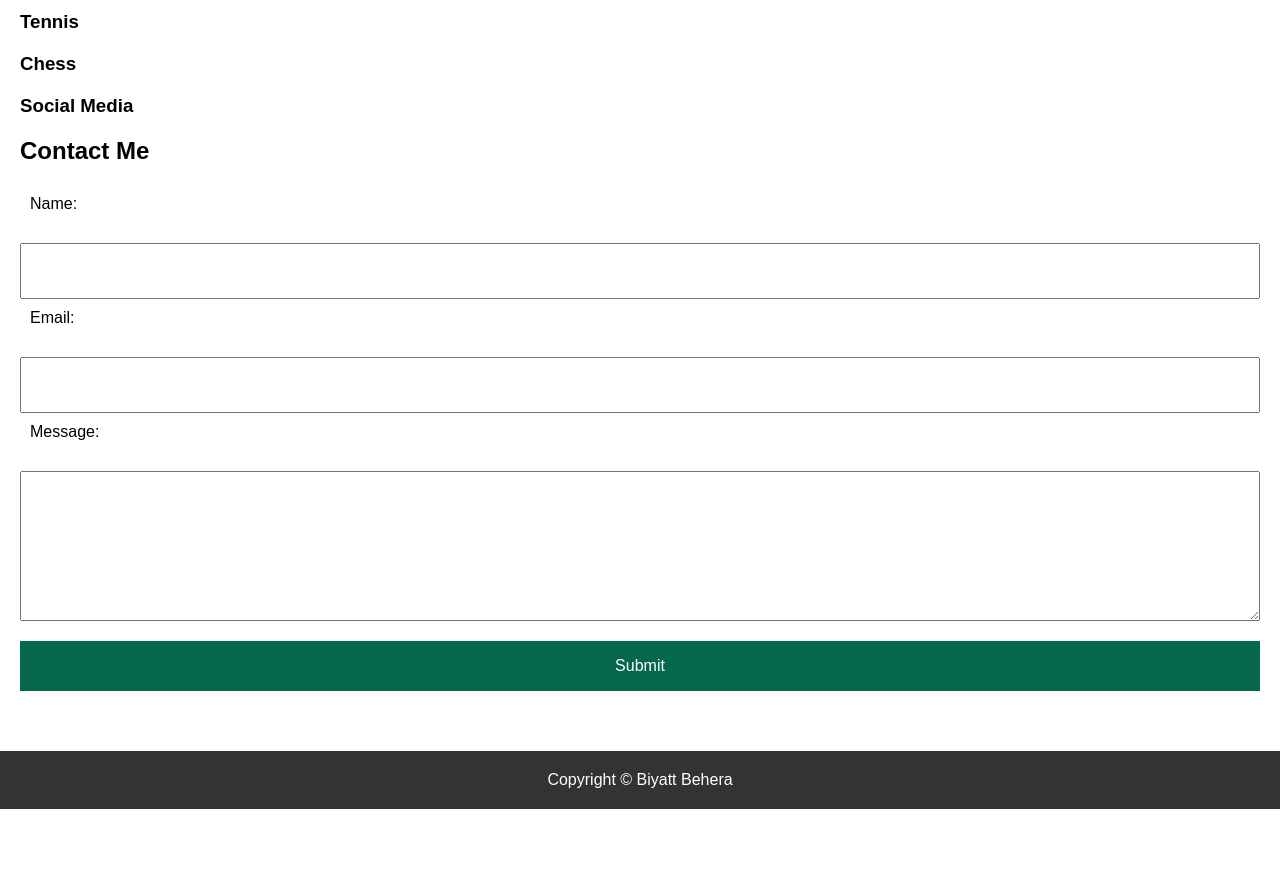
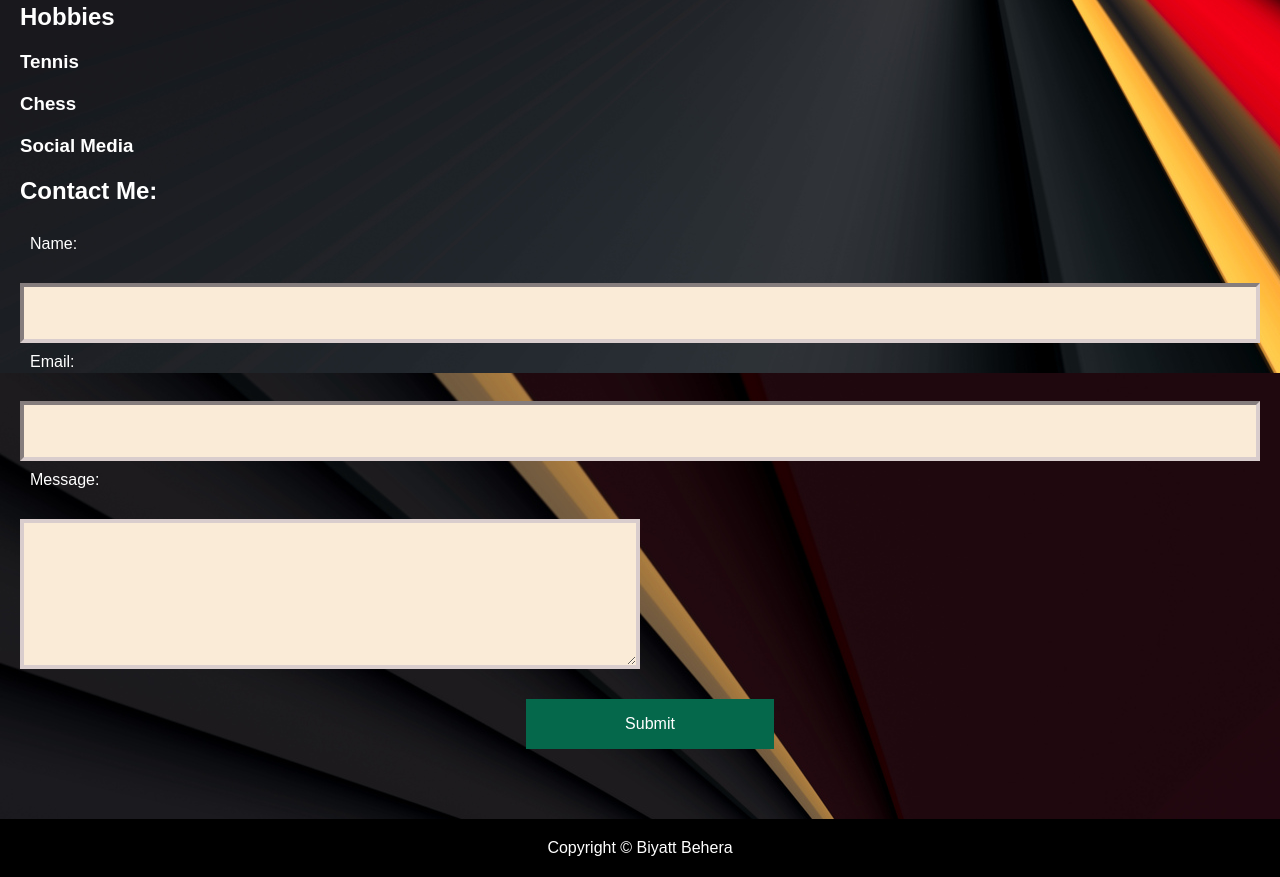
Before and after one commit to Biyatt-B/Task-3--Responsive-Portfolio-Web-Design-, a plain HTML site: page index.html in a window 1280 px wide. Shown: the part 987-1864 px from the top of the page. Before the commit the page ends 1796 px from the top, so only its background shows below. Drawn offline with Linux system fonts and the light colour scheme.

Commit message:
Modified page style in CSS

```diff
--- a/index.css
+++ b/index.css
@@ -6,10 +6,11 @@ body {
 
 header {
     background-color: #8D8741;
+    height: fit-content;
     color: #fff;
     padding: 20px;
     text-align: center;
-    background-image: url(path/to/bg-image.jpg);
+    background-image: url(images/Header.jpg);
     background-size: cover;
 }
 
@@ -24,7 +25,7 @@ header nav {
 
 header nav ul {
     list-style: none;
-    margin: 0;
+    margin: 30px;
     padding: 0;
     display: flex;
     justify-content: center;
@@ -40,7 +41,9 @@ header nav a {
 }
 
 main {
+    color: #fff;
     padding: 20px;
+    background-image: url(images/Body.jpg);
 }
 
 section {
@@ -74,9 +77,7 @@ form {
     flex-direction: column;
 }
 
-form label,
-form input[type="submit"],
-form textarea {
+form label {
     width: 100%;
     padding: 10px;
     font-size: 16px;
@@ -84,8 +85,42 @@ form textarea {
     box-sizing: border-box;
 }
 
+form input[type="submit"] {
+    width: 20%;
+    padding: 10px;
+    font-size: 16px;
+    margin: auto;
+    box-sizing: border-box;
+    background-color: #05684B;
+    color: #fff;
+    border: none;
+    height: 50px;
+    cursor: pointer;
+}
+
+.button-container {
+    width: 100%;
+    padding: 10px;
+    margin-bottom: 20px;
+    display: grid;
+}
+
+form textarea {
+    width: 50%;
+    padding: 10px;
+    font-size: 16px;
+    margin-bottom: 20px;
+    box-sizing: border-box;
+    border-color: #d9cdcd;
+    border-width: 4px;
+    background-color: antiquewhite;
+}
+
 form input[type="text"],
 form input[type="email"] {
+    border-color: #d9cdcd;
+    background-color: antiquewhite;
+    border-width: 4px;
     height: 50px;
 }
 
@@ -93,16 +128,8 @@ form textarea {
     height: 150px;
 }
 
-form input[type="submit"] {
-    background-color: #05684B;
-    color: #fff;
-    border: none;
-    height: 50px;
-    cursor: pointer;
-}
-
 footer {
-    background-color: #333;
+    background-color: #000000;
     color: #fff;
     padding: 20px;
     text-align: center;
--- a/index.html
+++ b/index.html
@@ -80,7 +80,7 @@
             </ul>
         </section>
         <section id="contact">
-            <h2>Contact Me</h2>
+            <h2>Contact Me:</h2>
             <form>
                 <label for="name">Name:</label>
                 <input type="text" id="name" name="name" required>
@@ -88,7 +88,9 @@
                 <input type="email" id="email" name="email" required>
                 <label for="message">Message:</label>
                 <textarea id="message" name="message" required></textarea>
-                <input type="submit" value="Submit">
+                <div class="button-container">
+                    <input type="submit" value="Submit">
+                </div>
             </form>
         </section>
     </main>
```
Also changed, not shown: images/Body.jpg (added), images/Header.jpg (added).
